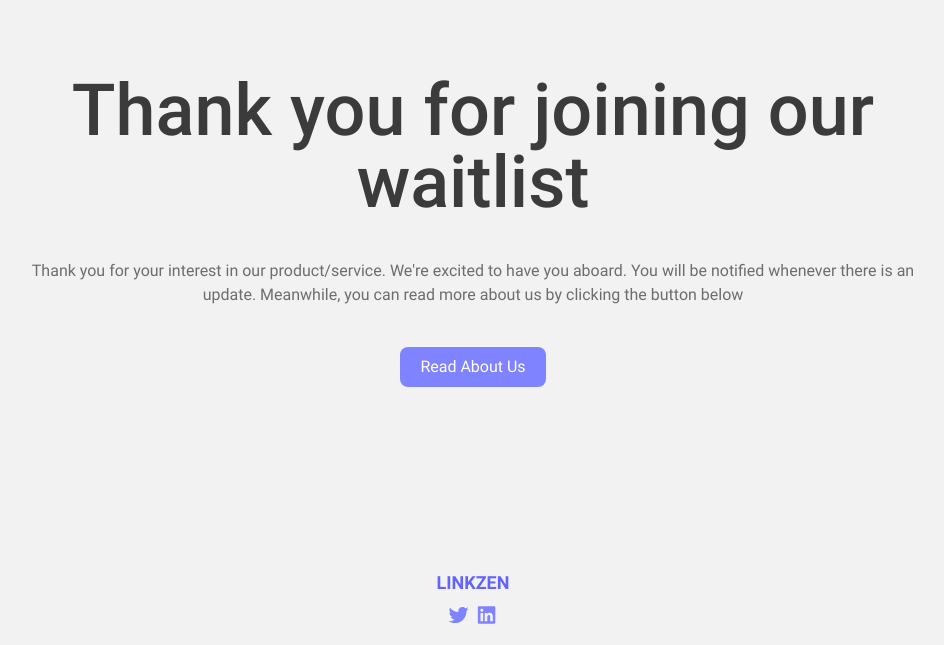
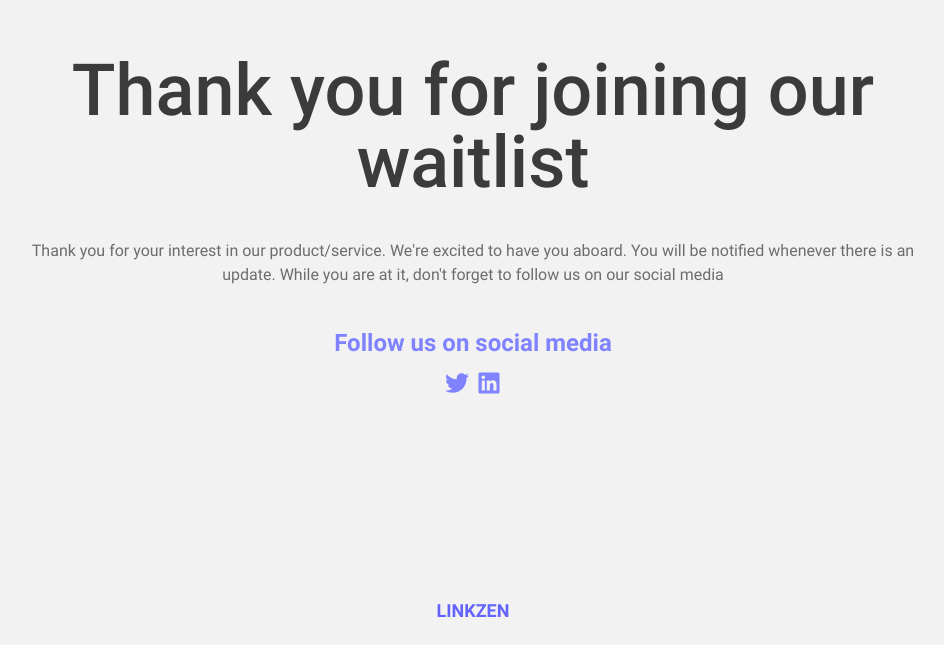
Before and after one commit to Cyphermoon/link_zen, a Next.js app: page /waitlist-verified in a window 1280 px wide. Shown: the part 155-800 px from the top of the page, without its empty margins (167-1111 px from the left). Built offline with nearby package versions, Linux system fonts and the light colour scheme; what tailwindcss-radix would draw is missing.

Commit message:
improved the waitlist confirmation page

```diff
--- a/src/components/HomePage/BenefitSection.tsx
+++ b/src/components/HomePage/BenefitSection.tsx
@@ -1,8 +1,6 @@
-import React from 'react'
+import { useTiltEffect } from '@/hooks/index.hook'
+import Image from 'next/image'
 import Container from '../common/Container'
-import Image from 'next/image'
-import DashBoardPreview from "../../images/dashboard_page_preview.png"
-import { useTiltEffect } from '@/hooks/index.hook'
 
 interface BenefitProps {
   title: string,
--- a/src/components/HomePage/PreviewLink.tsx
+++ b/src/components/HomePage/PreviewLink.tsx
@@ -1,8 +1,6 @@
 import { getUrlDomain } from '@/utils/link.utils'
 import Image from 'next/image'
 import Link from 'next/link'
-import { BsChevronDown } from 'react-icons/bs'
-import React from 'react'
 
 interface Props {
     className?: string
--- a/src/components/common/PageHead/index.tsx
+++ b/src/components/common/PageHead/index.tsx
@@ -1,6 +1,5 @@
 import AppConfig from '@/constants/app.constant';
-import Head from 'next/head'
-import React from 'react'
+import Head from 'next/head';
 
 interface Props {
     title: string,
--- a/src/components/common/SocialIcon/index.tsx
+++ b/src/components/common/SocialIcon/index.tsx
@@ -10,7 +10,7 @@
 export const SocialIcon = ({ Icon, title, className, href }: SocialIconProps) => {
     return (
         <Link href={href}>
-            <Icon title={title} className={`transition-colors duration-300 text-xl ${className}`} />
+            <Icon title={title} className={`${className} transition-colors duration-300 text-xl  `} />
         </Link>
     );
 };
--- a/src/components/layout/WaitListLayout.tsx
+++ b/src/components/layout/WaitListLayout.tsx
@@ -6,7 +6,7 @@
 }
 
 const WaitListLayout = ({ children }: Props) => {
-    const { modalState, closeWaitList, setModalState } = useWaitListContext()
+    const { modalState, closeWaitList } = useWaitListContext()
 
     return (
         <>
--- a/src/pages/waitlist-verified.tsx
+++ b/src/pages/waitlist-verified.tsx
@@ -1,33 +1,31 @@
-import Button from '@/components/common/Button'
 import Logo from '@/components/common/Logo'
 import { SocialIcon } from '@/components/common/SocialIcon'
 import AppConfig from '@/constants/app.constant'
-import Link from 'next/link'
-import React from 'react'
 import { FaLinkedin, FaTwitter } from 'react-icons/fa'
 
 const WaitlistVerified = () => {
     return (
         <main className='bg-primary min-h-screen grid place-items-center relative py-5 px-2'>
-            <section className='text-center space-y-7 lg:space-y-10 flex flex-col items-center w-full max-w-4xl -mt-7'>
+            <section className='text-center space-y-7 lg:space-y-10 flex flex-col items-center w-full max-w-4xl -mt-10'>
 
                 <h1 className='text-4xl lg:text-7xl text-primary-800 font-medium'>Thank you for joining our waitlist</h1>
                 <p className='text-primary-600 text-sm lg:text-base'>
-                    Thank you for your interest in our product/service. {"We're"} excited to have you aboard. You will be notified whenever there is an update. Meanwhile, you can read more about us by clicking the button below
+                    Thank you for your interest in our product/service. {"We're"} excited to have you aboard. You will be notified whenever there is an update. While you are at it, {"don't"} forget to follow us on our social media
                 </p>
 
-                <Button text="Read About Us" href='/about' />
+                <div className='space-y-3 mt-15'>
+                    <h4 className='text-accent text-2xl normal-case'>Follow us on social media</h4>
+
+                    <div className='flex font-medium space-x-2 mt-2 justify-center text-lg'>
+                        <SocialIcon Icon={FaTwitter} title='Twitter' href={`${AppConfig.twitterUrl}`} className={`text-accent hover:scale-125 cursor-pointer transition-transform w-6 h-auto`} />
+
+                        <SocialIcon Icon={FaLinkedin} title='Linkedin' href={`${AppConfig.linkedinUrl}`} className={`text-accent hover:scale-125 cursor-pointer transition-transform w-6 h-auto`} />
+                    </div>
+                </div>
             </section>
 
             <footer className='text-center absolute left-1/2 -translate-x-1/2 bottom-5'>
                 <Logo className='text-accent-400 test-base lg:text-xl' />
-
-
-                <div className='flex space-x-2 mt-2 justify-center text-xl'>
-                    <SocialIcon Icon={FaTwitter} title='Twitter' href={`${AppConfig.twitterUrl}`} className={`text-accent hover:scale-125 cursor-pointer transition-transform`} />
-
-                    <SocialIcon Icon={FaLinkedin} title='Linkedin' href={`${AppConfig.linkedinUrl}`} className={`text-accent hover:scale-125 cursor-pointer transition-transform`} />
-                </div>
             </footer>
         </main>
     )
```
Lines whose indentation alone changed are shown as unchanged.
